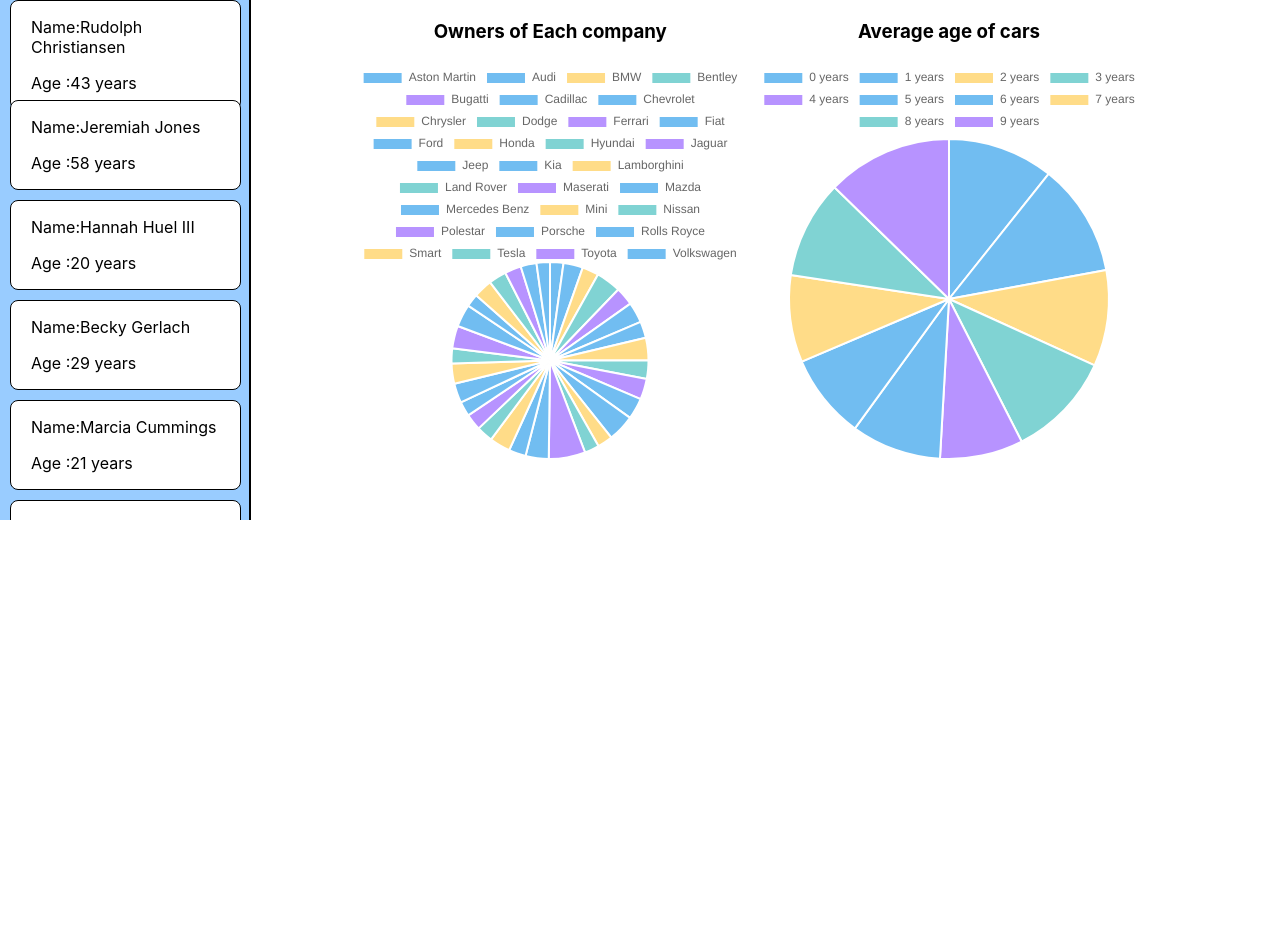
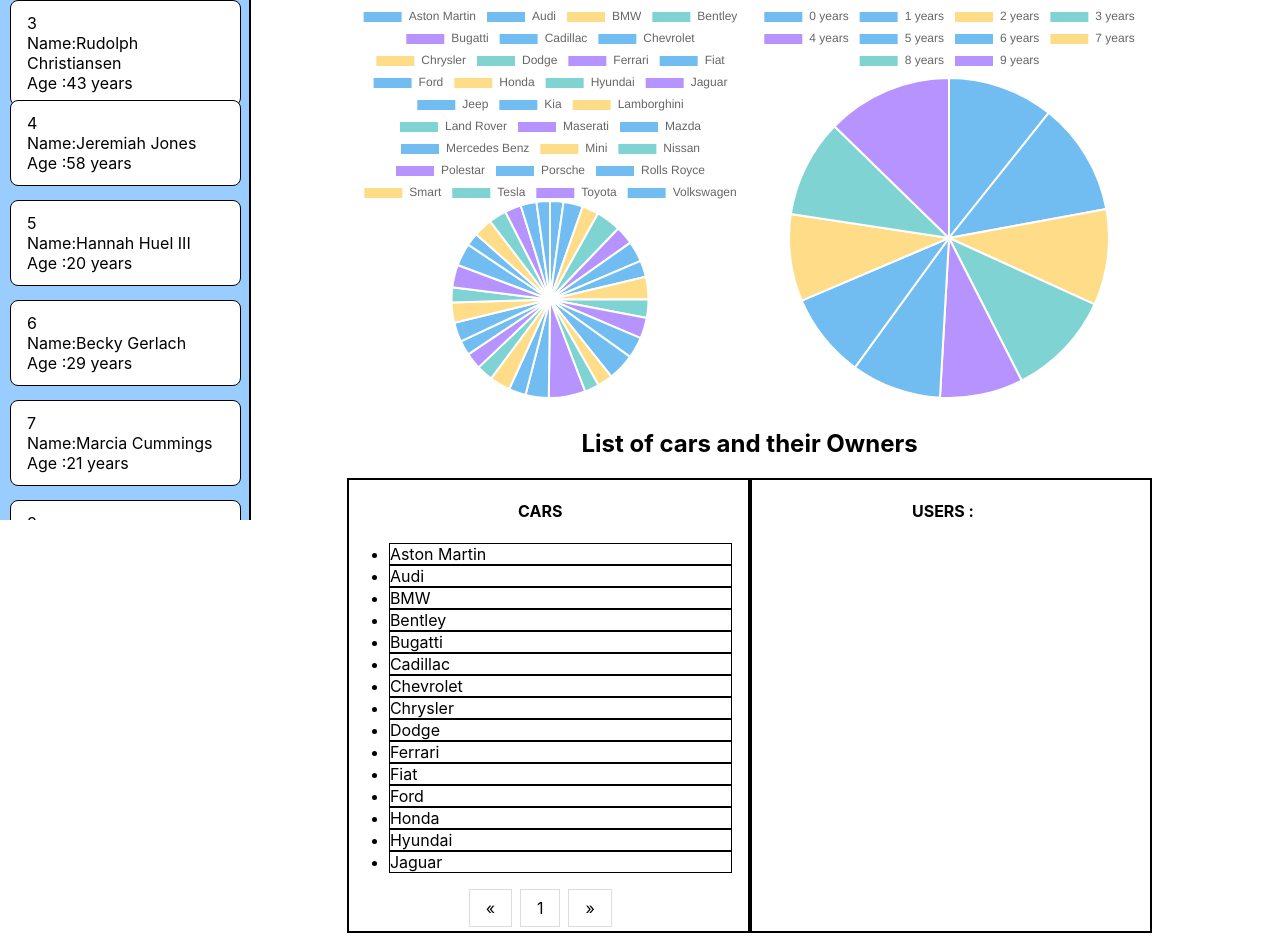
Before and after one commit to Arshak1196/fakerjs-user-and-cars, a React (Create React App) app: page /cars in a window 1280 px wide. Shown: the part 280-1223 px from the top of the page. Before the commit the page ends 800 px from the top, so only its background shows below. Built offline with nearby package versions, Linux system fonts and the light colour scheme.

Commit message:
cars list and onclick users displayed

```diff
--- /dev/null
+++ b/src/Components/CarList/CarList.css
@@ -0,0 +1,35 @@
+.carlist {
+    display: flex;
+    justify-content: center;
+}
+
+.cardiv {
+    border: 2px solid black;
+    text-align: left;
+    width: 40%;
+    padding-right: 1rem;
+}
+
+.cardiv h4 {
+    text-align: center;
+}
+
+.cardiv li {
+    border: 1px solid black;
+}
+
+.cardiv li:hover {
+    cursor: pointer;
+    background-color: aliceblue;
+}
+
+.pagination-btn {
+    color: black;
+    float: left;
+    padding: 8px 16px;
+    text-decoration: none;
+    transition: background-color .3s;
+    border: 1px solid #ddd;
+    margin: 0 4px;
+    cursor: pointer;
+}
--- /dev/null
+++ b/src/Components/CarList/CarList.js
@@ -0,0 +1,72 @@
+import React, { memo, useEffect, useState } from 'react'
+import './CarList.css'
+
+function CarList({ cars, users }) {
+    const [listData, setListData] = useState([])
+    const [currentpage, setCurrentpage] = useState(1)
+    const [rowperPage, setRowperPage] = useState(15)
+    const [carUsers, setCarUsers] = useState([])
+    const [carName, setCarName] = useState('')
+
+    useEffect(() => {
+        setListData(cars.slice(0, rowperPage))
+    }, [cars])
+
+    const handleNext = () => {
+        if (currentpage < cars.length / rowperPage) {
+            setListData(cars.slice((currentpage * rowperPage), (currentpage * rowperPage) + rowperPage))
+            setCurrentpage(currentpage + 1)
+        }
+    }
+
+    const handlePrevious = () => {
+        if (currentpage === 1) {
+            return
+        }
+        setListData(cars.slice((currentpage - 2) * rowperPage, (currentpage - 1) * rowperPage))
+        setCurrentpage(currentpage - 1)
+    }
+
+    const handleUserList = (carName) => {
+        let userList = users.filter((user) => {
+            return user.vehicle.manufacturer === carName
+        })
+        setCarName(carName)
+        setCarUsers(userList)
+    }
+    console.log(carUsers)
+
+
+    return (
+        <div className='carlist'>
+            <div className='cardiv'>
+                <h4>CARS</h4>
+                <ul>
+                    {listData.map((car, index) => (
+                        <li key={index} onClick={() => handleUserList(car)}>{car}</li>
+                    ))}
+                </ul>
+                <div style={{ textAlign: 'center' }}>
+                    <div style={{ display: 'inline-block' }} >
+                        <p className='pagination-btn' onClick={() => handlePrevious()}>&laquo;</p>
+                        <p className='pagination-btn'>{currentpage}</p>
+                        <p className='pagination-btn' onClick={() => handleNext()}>&raquo;</p>
+
+                    </div>
+                </div>
+            </div>
+            <div className="cardiv">
+                <h4>USERS : {carName}</h4>
+                <ul>
+                    {carUsers.map((user, index) => (
+                        <li key={index}>{user.userName}</li>
+                    ))}
+                </ul>
+
+            </div>
+        </div>
+
+    )
+}
+
+export default memo(CarList)
--- a/src/Components/Sidebar/Sidebar.css
+++ b/src/Components/Sidebar/Sidebar.css
@@ -19,7 +19,12 @@
 .list{
     border: 1px solid black;
     border-radius: 8px;
-    padding-left: 20px;
+    padding: 12px 1rem;
     margin: 1rem 10px;
     background-color: white;
 }
+
+.list p {
+    margin:0;
+    padding:0
+}
--- a/src/Components/Sidebar/Sidebar.js
+++ b/src/Components/Sidebar/Sidebar.js
@@ -3,23 +3,27 @@
 import { AutoSizer, List } from 'react-virtualized';
 
 function Sidebar({ users }) {
+    const handleDisplayUser=(user)=>{
+        console.log(user)
+    }
     return (
         <div className='sidebar'>
             {/* <p className='title'>All Users(Scroll down to see more)</p> */}
             <AutoSizer>
-                {({width,height}) => (
+                {({ width, height }) => (
                     <List
                         width={width}
                         height={height}
                         rowHeight={100}
                         rowCount={users.length}
-                        rowRenderer={({ key, index,style}) => {
+                        rowRenderer={({ key, index, style }) => {
                             const user = users[index]
                             return (
                                 <div key={key} style={style} >
-                                    <div className='list'>
-                                    <p>Name:{user.userName}</p>
-                                    <p>Age :{user.age} years</p>
+                                    <div className='list' onClick={()=>{handleDisplayUser(user)}}>
+                                        <p>{index+1}</p>
+                                        <p> Name:{user.userName}</p>
+                                        <p>Age :{user.age} years</p>
                                     </div>
                                 </div>
                             )
--- a/src/Pages/CarPage.js
+++ b/src/Pages/CarPage.js
@@ -1,17 +1,20 @@
 import React, { useEffect, useState } from 'react'
 import { Chart as ChartJS, ArcElement, Tooltip, Legend } from 'chart.js';
 import { Pie } from 'react-chartjs-2';
+import CarList from '../Components/CarList/CarList';
 
 ChartJS.register(ArcElement, Tooltip, Legend);
 
 function CarPage(props) {
-  const [users,setUsers]=useState([])
+  const [users, setUsers] = useState([])
+  const [cars,setCars]=useState([])
   const carMakersLabel = [...new Set(users.map((user) => user?.vehicle.manufacturer))].sort()
   const carAgeLabel = [...new Set(users.map((user) => user?.vehicle.age))].sort()
 
-  useEffect(()=>{
+  useEffect(() => {
     setUsers(props.users)
-  },[props.users])
+    setCars([...new Set(props.users?.map((user) => user.vehicle.manufacturer))].sort())
+  }, [props.users])
 
   const carMakersData = {
     labels: carMakersLabel,
@@ -61,21 +64,17 @@
     ],
   }
 
-  const handlefilter=(e)=>{
-    if(e.target.value==='all'){
+  const handlefilter = (e) => {
+    if (e.target.value === 'all') {
       setUsers(props.users)
-    }else if(e.target.value==='50'){
-      setUsers(props.users.filter((user)=>{
-        if(user.age>=50){
-          return user
-        }
+    } else if (e.target.value === '50') {
+      setUsers(props.users.filter((user) => {
+        return user.age >= 50
       }))
-    }else{
-      const value=Number(e.target.value)
-      setUsers(props.users.filter((user)=>{
-        if(user.age>=value && user.age<(value+10)){
-          return user
-        }
+    } else {
+      const value = Number(e.target.value)
+      setUsers(props.users.filter((user) => {
+        return user.age >= value && user.age < (value + 10)
       }))
     }
   }
@@ -103,6 +102,10 @@
           <Pie data={carAgeData} />
         </div>
       </div>
+      <div className='carlist-div'>
+        <h2>List of cars and their Owners</h2>
+        <CarList cars={cars} users={props.users}/>
+      </div>
 
     </div>
   )
--- a/src/Pages/Pages.css
+++ b/src/Pages/Pages.css
@@ -19,3 +19,7 @@
     width: 40%;
     height: auto;
 }
+
+.carlist-div{
+    padding: 10px 20px;
+}
```
Also changed, not shown: src/Components/RightSideBar/RightSideBar.js (added, +9 -0 lines).
